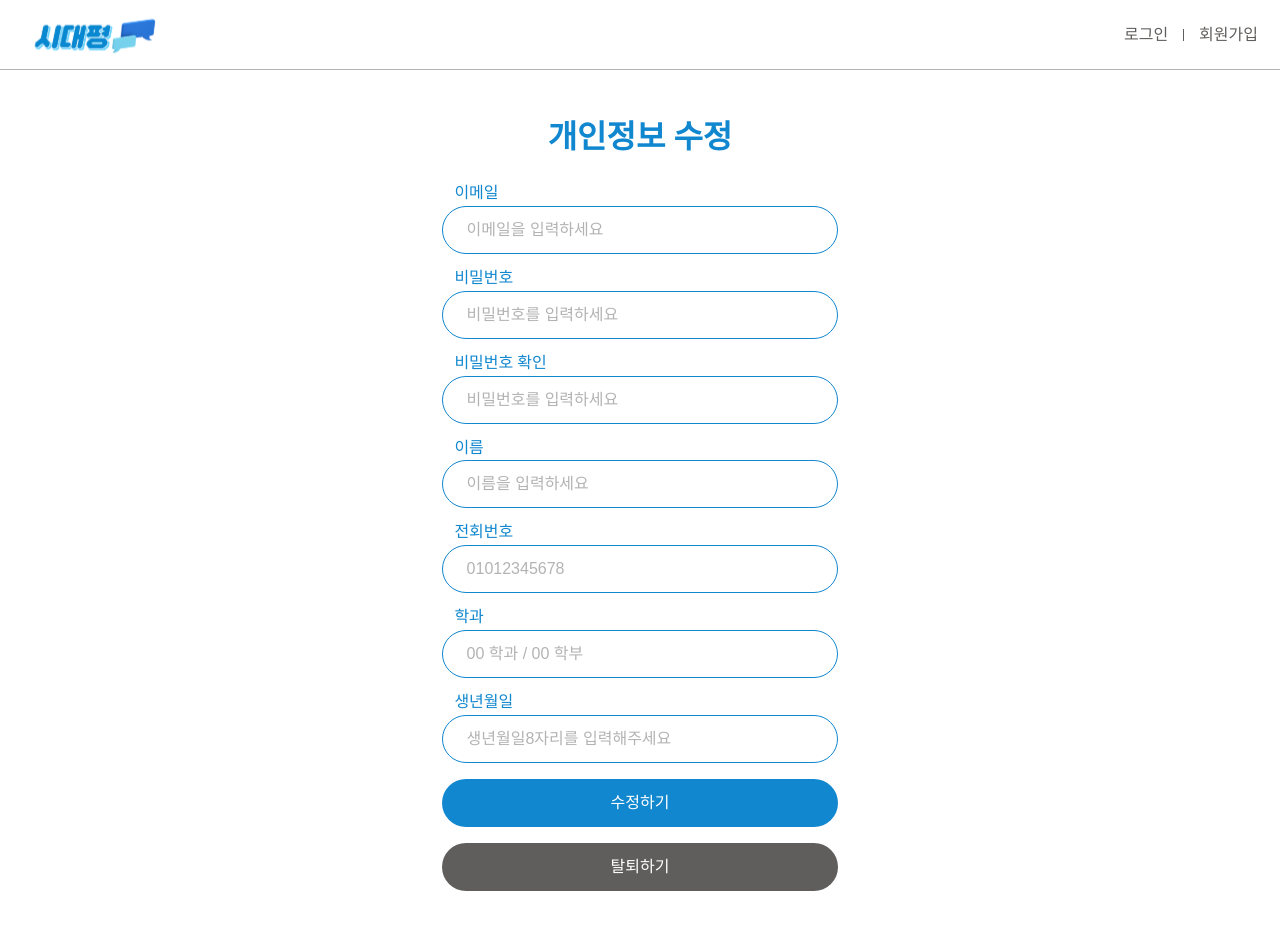
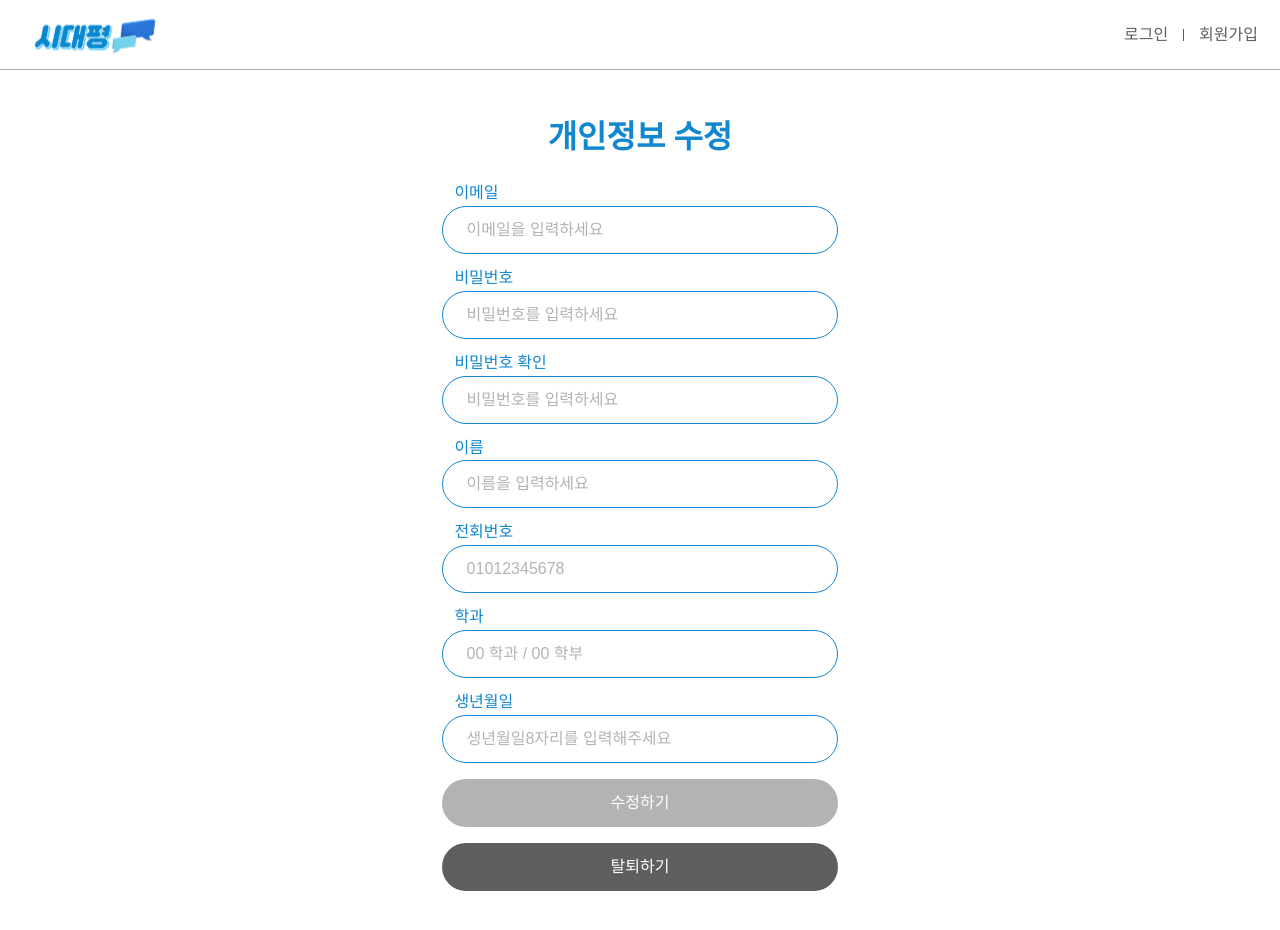
Before and after one commit to uosogong/FrontEnd, a React (Vite) app: page /mypage/edit in a window 1280 px wide. Shown: the top 930 px of the page. Built offline with nearby package versions, Linux system fonts and the light colour scheme; no server answers.

Commit message:
Feat: 수정 폼 유효하지 않으면 제출 block

```diff
--- a/src/component/common/Button/Button.style.js
+++ b/src/component/common/Button/Button.style.js
@@ -4,7 +4,7 @@ const S = {
   button: styled.button`
     background-color: ${({ disabled, theme }) =>
       disabled ? theme.colors.grey2 : theme.colors.blue};
-    cursor: ${({ disabled }) => (disabled ? 'disabled' : 'pointer')};
+    cursor: ${({ disabled }) => (disabled ? 'not-allowed' : 'pointer')};
     color: ${(props) => props.theme.colors.white};
     height: 3rem;
     padding: 0.5rem 1rem;
--- a/src/hook/useUserEdit.js
+++ b/src/hook/useUserEdit.js
@@ -93,6 +93,15 @@ const useUserEdit = () => {
   const handleSubmit = async (e) => {
     e.preventDefault();
 
+    console.log(
+      ' 보내는 값: ' + editFormRef.current.name,
+      editFormRef.current.email,
+      editFormRef.current.password,
+      editFormRef.current.phoneNum,
+      editFormRef.current.departmentName,
+      editFormRef.current.birthDay,
+    );
+
     try {
       await patchFetcher('/users', {
         name: editFormRef.current.name,
@@ -103,12 +112,6 @@ const useUserEdit = () => {
         birthDay: editFormRef.current.birthDay,
       });
 
-      setToken((prev) => ({
-        ...prev,
-        departmentName: editFormRef.current.departmentName,
-        birthDay: editFormRef.current.birthDay,
-      }));
-
       navigate('/');
     } catch (error) {
       console.log(error.status);
@@ -118,6 +121,11 @@ const useUserEdit = () => {
     }
   };
 
+  const isFormValid =
+    Object.values(editFormRef.current).every((value) =>
+      typeof value === 'string' ? value.trim() !== '' : value !== '',
+    ) && Object.values(errors).every((error) => error === null);
+
   return {
     editFormRef,
     errors,
@@ -126,6 +134,7 @@ const useUserEdit = () => {
     handleBlur,
     handleSubmit,
     joinState,
+    disabled: !isFormValid,
   };
 };
 
--- a/src/pages/Edit/Edit.jsx
+++ b/src/pages/Edit/Edit.jsx
@@ -14,6 +14,7 @@ const Edit = () => {
     handleBlur,
     handleSubmit,
     joinState,
+    disabled,
   } = useUserEdit();
 
   const [isModalOpen, setIsModalOpen] = useState(false);
@@ -52,7 +53,7 @@ const Edit = () => {
         {isModalOpen && (
           <WithdrawModal isOpen={isModalOpen} close={handleCloseEditModal} />
         )}
-        <Button type="submit" onClick={handleSubmit}>
+        <Button type="submit" onClick={handleSubmit} disabled={disabled}>
           수정하기
         </Button>
         <Button className="btn_out" onClick={handleEditClick}>
```
